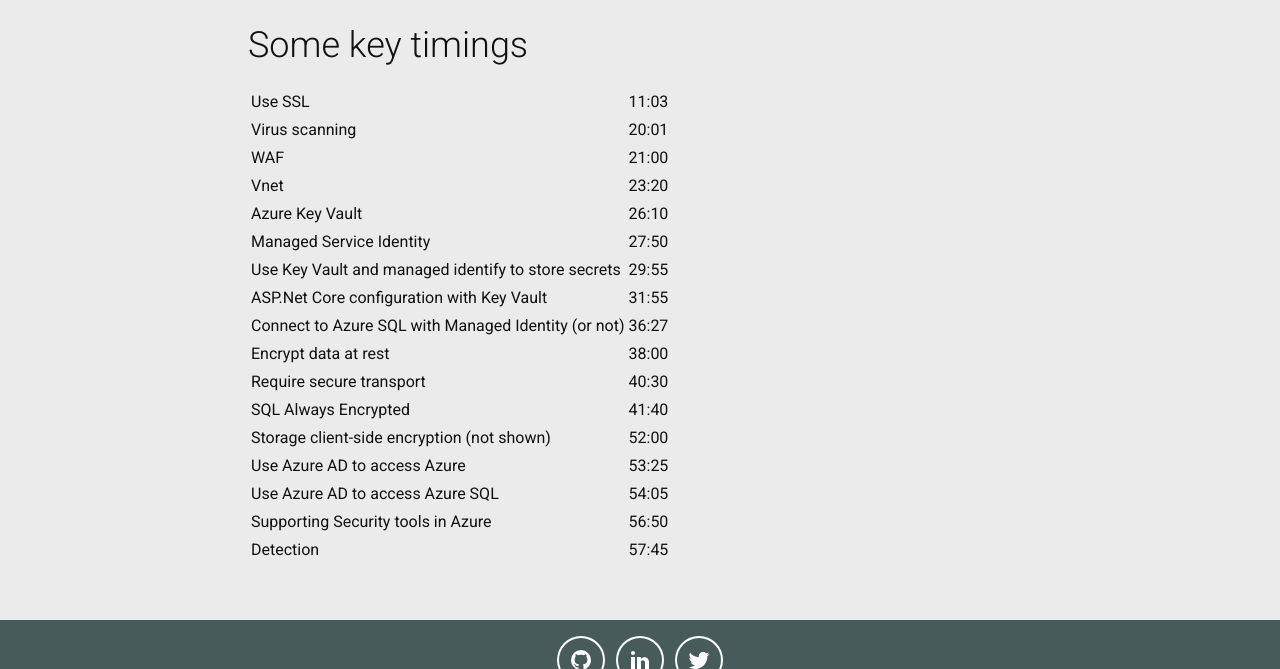
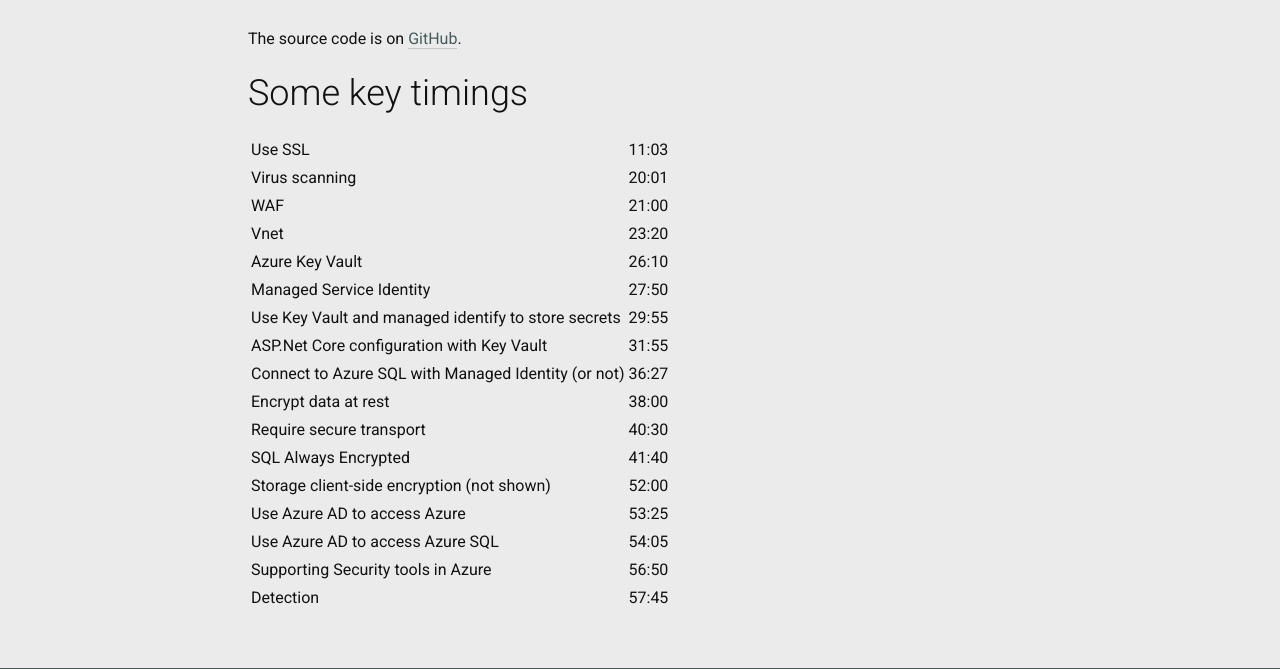
Before and after one commit to flytzen/blog, a Jekyll site: the page built from _posts/2018-04-24-securing-your-webapp-in-azure.md, in a window 1280 px wide and 900 px high, scrolled down 1383 px, cut to the strip 231-900 px from the top of the window. Built offline with Jekyll 4.4.1, drawn with Linux system fonts in a browser that asks for light colours; comment, search, counter and statistics services are not loaded.

Commit message:
Added link to source code

```diff
--- a/_posts/2018-04-24-securing-your-webapp-in-azure.md
+++ b/_posts/2018-04-24-securing-your-webapp-in-azure.md
@@ -29,6 +29,8 @@
 <iframe width="560" height="315" src="https://www.youtube.com/embed/2tR5sEk46v0" frameborder="0" allow="autoplay; encrypted-media" allowfullscreen></iframe>
 </div>
 
+The source code is on [GitHub](https://github.com/flytzen/SecurityTalk).
+
 ## Some key timings
 
 |Use SSL|11:03|
```
Also changed, not shown: 2 other files.
